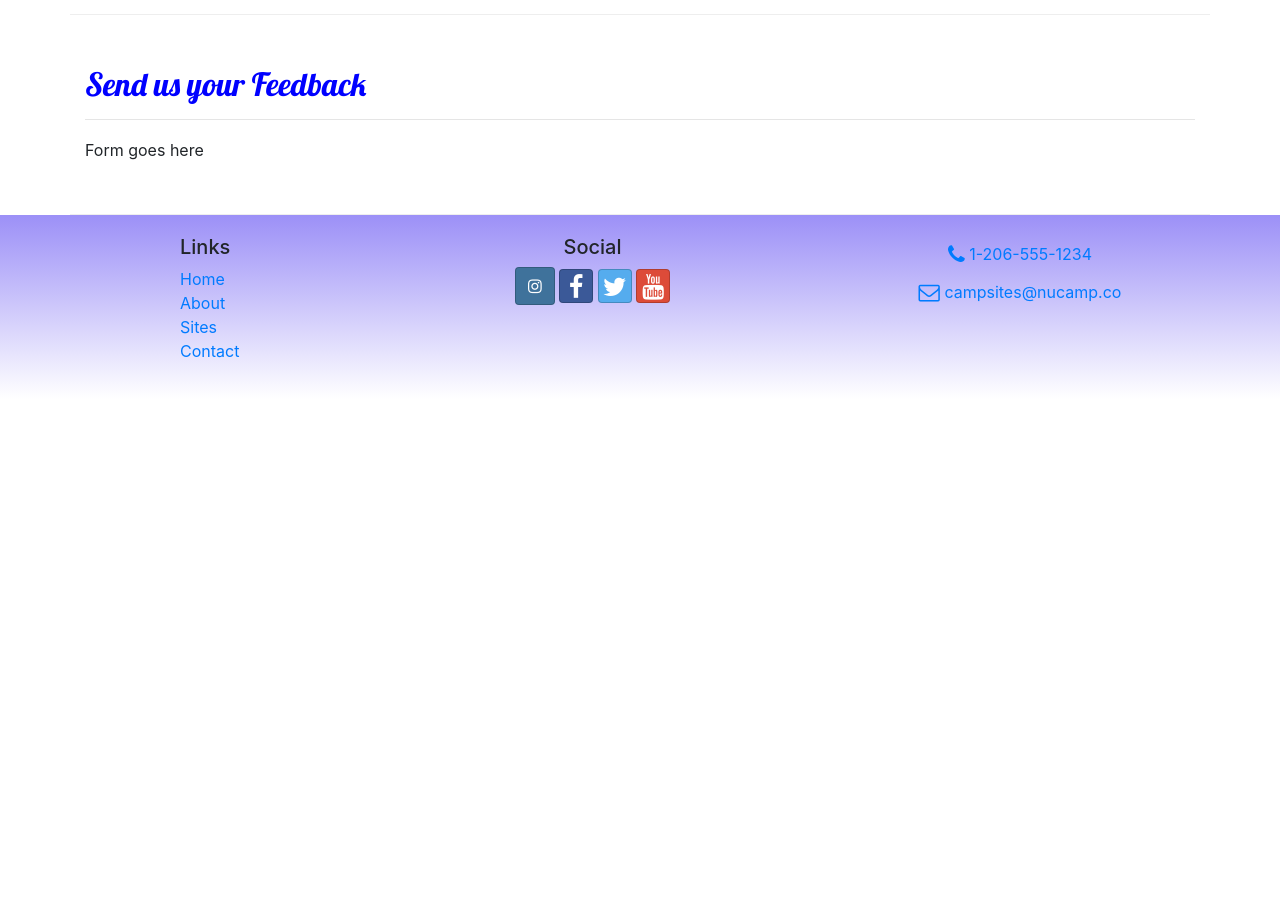
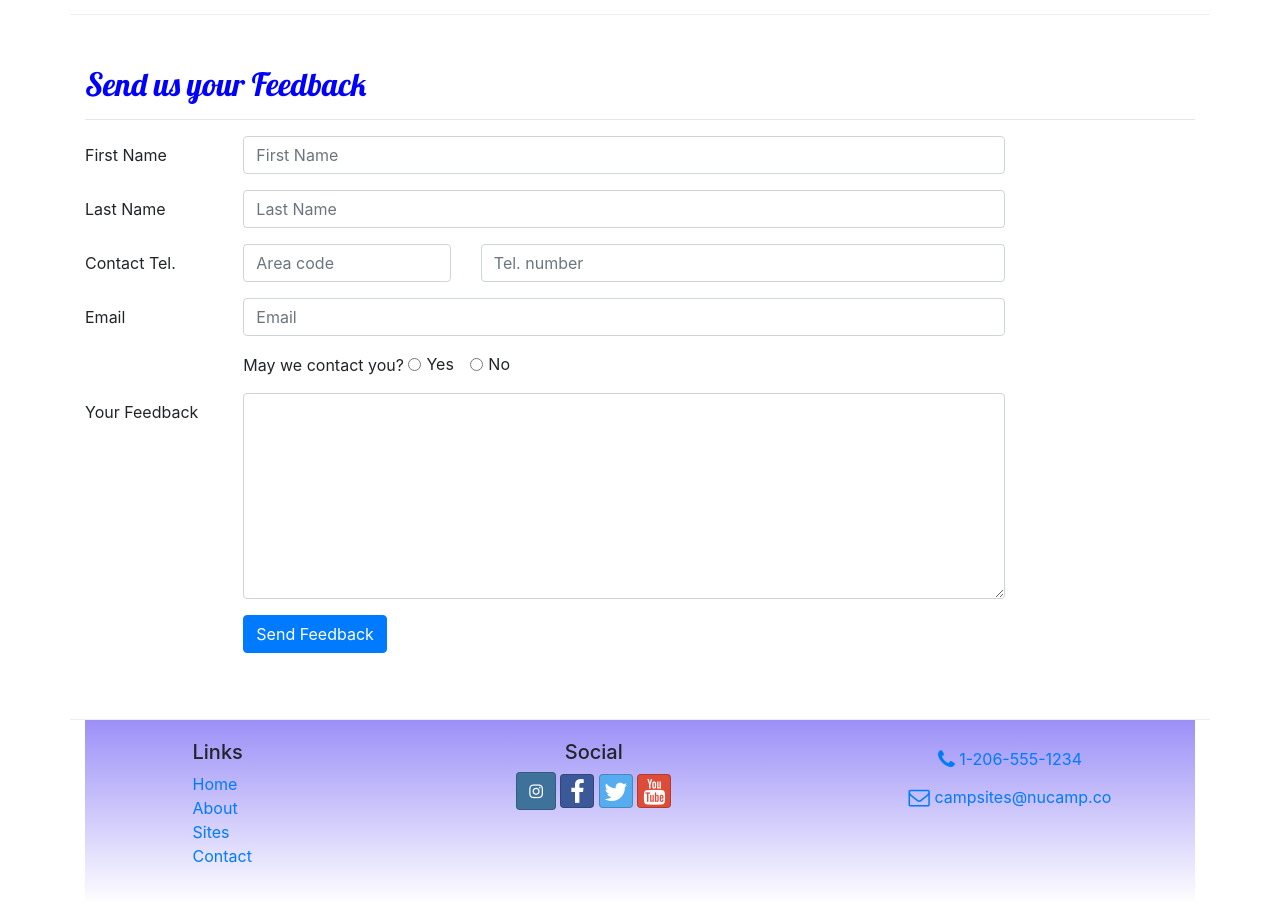
Before and after one commit to stateofminddesignz/NC-site, a website: page contactus.html in a window 1280 px wide. Shown: the part 560-1464 px from the top of the page. Before the commit the page ends 959 px from the top, so only its background shows below. Drawn offline with nearby package versions, Linux system fonts and the light colour scheme.

Commit message:
added an contact for to the contact page

```diff
--- a/contactus.html
+++ b/contactus.html
@@ -79,11 +79,65 @@
                 <hr />
             </div>
             <div class="col-md-10">
-                Form goes here
+                <form>
+                    <div class="form-group row">
+                        <label for="firstName" class="col-md-2 col-form-label">First Name</label>
+                        <div class="col-md-10">
+                            <input type="text" class="form-control" id="firstName" name="firstName" placeholder="First Name" />
+                        </div>
+                    </div>
+                    <div class="form-group row">
+                        <label for="lastName" class="col-md-2 col-form-label">Last Name</label>
+                        <div class="col-md-10">
+                            <input type="text" class="form-control" id="lastName" name="lastName" placeholder="Last Name" />
+                        </div>
+                    </div>
+                    <div class="form-group row">
+                        <label for="areaCode" class="col-md-2 col-form-label">Contact Tel.</label>
+                        <div class="col-5 col-md-3">
+                            <input type="tel" class="form-control" id="areaCode" name="areaCode" placeholder="Area code" />
+                        </div>
+                        <div class="col-7">
+                            <input type="tel" class="form-control" name="telNum" placeholder="Tel. number" />
+                        </div>
+                    </div>
+                    <div class="form-group row">
+                        <label for="email" class="col-md-2 col-form-label">Email</label>
+                        <div class="col-md-10">
+                            <input type="email" class="form-control" id="email" name="email" placeholder="Email" />
+                        </div>
+                    </div>
+                    <div class="form-group row">
+                        <div class="col offset-md-2">
+                            May we contact you?
+                            <div class="form-check form-check-inline">
+                                <input type="radio" class="form-check-input" id="contactYes" name="contactRadios" value="yes" />
+                                <label for="contactYes" class="form-check-label">Yes</label>
+                            </div>
+                            <div class="form-check form-check-inline">
+                                <input type="radio" class="form-check-input" id="contactNo" name="contactRadios" value="no" />
+                                <label for="contactNo" class="form-check-label">No</label>
+                            </div>
+                        </div>
+                    </div>
+                    <div class="form-group row">
+                        <label for="feedback" class="col-md-2 col-form-label">Your Feedback</label>
+                        <div class="col-md-10">
+                            <textarea class="form-control" id="feedback" name="feedback" rows="8"></textarea>
+                        </div>
+                    </div>
+                    <div class="form-group row">
+                        <div class="offset-md-2 col-md-10">
+                            <button type="submit" class="btn btn-primary">Send Feedback</button>
+                        </div>
+                    </div>
+                </form>
             </div>
        </div>
 
-    </div>
+
+
+    </body>
 
     <footer>
         <div class="container">
```
Also changed, not shown: aboutus.html (+2 -2 lines), index.html (+2 -2 lines).
